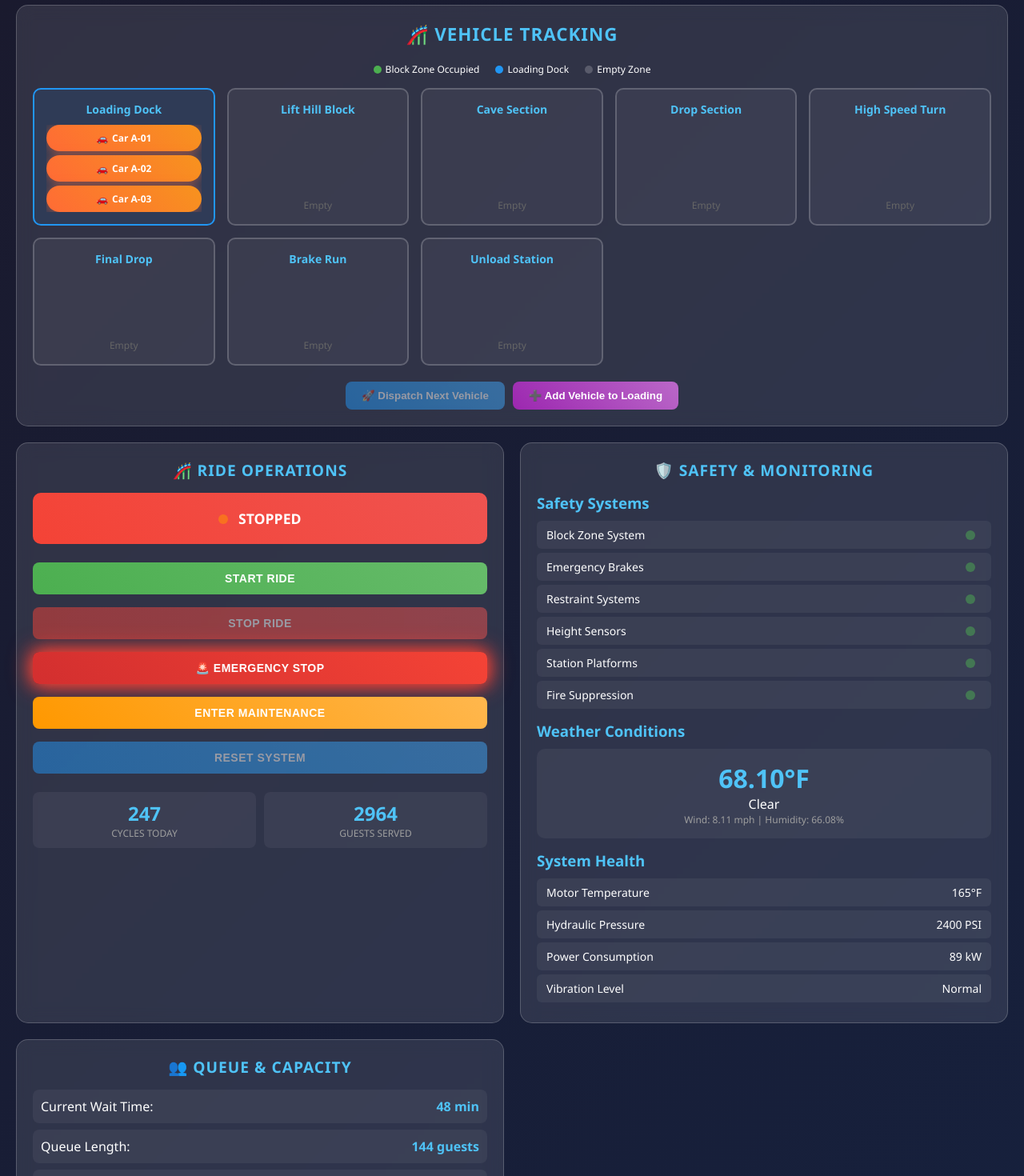
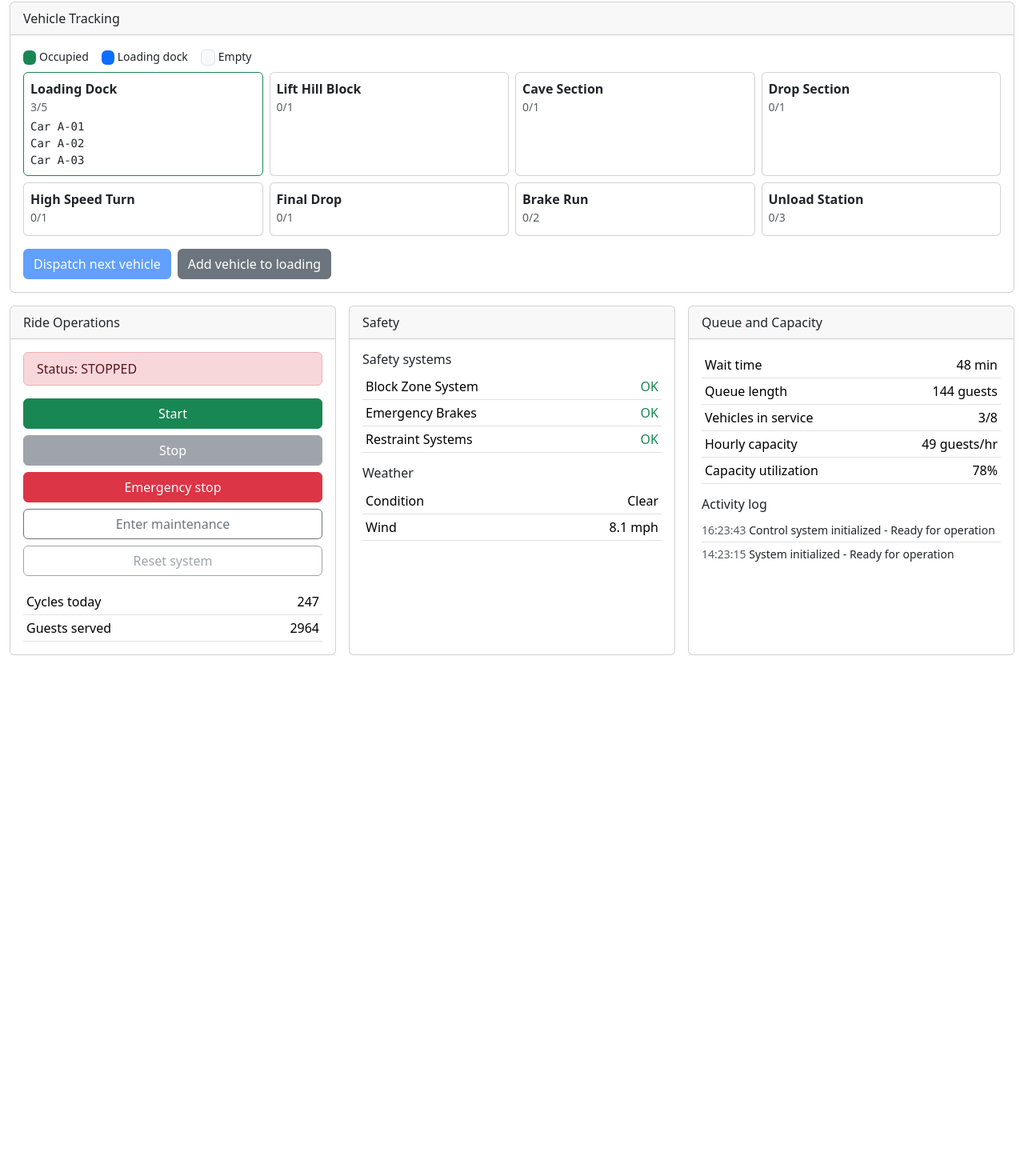
Before and after one commit to egreenfield323/ride-control-system-pages, a Vue app: page / in a window 1280 px wide. Shown: the part 14-1484 px from the top of the page at 80% size. After the commit the page ends 849 px from the top, so only its background shows below. Built offline with nearby package versions, Linux system fonts and the light colour scheme.

Commit message:
update styling

```diff
--- a/package.json
+++ b/package.json
@@ -9,6 +9,7 @@
     "preview": "vite preview"
   },
   "dependencies": {
+    "bootstrap": "^5.3.8",
     "vue": "^3.5.13"
   },
   "devDependencies": {
--- a/src/App.vue
+++ b/src/App.vue
@@ -1,156 +1,106 @@
 <template>
-  <div class="main-container">
-    <!-- Vehicle Tracking Section -->
-    <div class="vehicle-tracking-section">
-      <h1 class="vehicle-tracking-header">🎢 Vehicle Tracking</h1>
-
-      <div class="vehicle-legend">
-        <div class="legend-item">
-          <div class="legend-dot" style="background: #4caf50;"></div>
-          <span>Block Zone Occupied</span>
-        </div>
-        <div class="legend-item">
-          <div class="legend-dot" style="background: #2196f3;"></div>
-          <span>Loading Dock</span>
-        </div>
-        <div class="legend-item">
-          <div class="legend-dot" style="background: rgba(255, 255, 255, 0.2);"></div>
-          <span>Empty Zone</span>
-        </div>
+  <div class="container-fluid py-3">
+    <div class="card mb-3">
+      <div class="card-header">Vehicle Tracking</div>
+      <div class="card-body">
+        <div class="d-flex gap-3 small mb-2">
+          <span><span class="badge text-bg-success">&nbsp;</span> Occupied</span>
+          <span><span class="badge text-bg-primary">&nbsp;</span> Loading dock</span>
+          <span><span class="badge text-bg-light border">&nbsp;</span> Empty</span>
         </div>
 
-      <div class="block-zones">
-        <div v-for="zone in blockZones" :key="zone.id" :class="['block-zone', {
-          'occupied': zone.vehicles.length > 0,
-          'loading-dock': zone.id === 'loading'
+        <div class="row row-cols-2 row-cols-md-4 g-2 mb-3">
+          <div class="col" v-for="zone in blockZones" :key="zone.id">
+            <div :class="['card h-100', {
+              'border-success': zone.vehicles.length > 0,
+              'border-primary': zone.id === 'loading'
             }]">
-          <div class="block-zone-title">{{ zone.name }}</div>
-          <div class="vehicle-queue">
-            <div v-for="vehicle in zone.vehicles" :key="vehicle.id" class="vehicle">
-              {{ vehicle.name }}
+              <div class="card-body p-2">
+                <div class="fw-bold">{{ zone.name }}</div>
+                <div class="small text-muted mb-1">{{ zone.vehicles.length }}/{{ zone.maxCapacity }}</div>
+                <div class="font-monospace small" v-for="vehicle in zone.vehicles" :key="vehicle.id">{{ vehicle.name }}</div>
               </div>
-          </div>
-          <div v-if="zone.vehicles.length === 0" style="color: #666; font-size: 12px;">
-            Empty
             </div>
           </div>
         </div>
 
-      <div class="dispatch-controls">
-        <button class="btn-dispatch" @click="dispatchVehicle" :disabled="!canDispatch">
-          🚀 Dispatch Next Vehicle
-        </button>
-        <button class="btn-dispatch" @click="addVehicleToLoading" :disabled="totalVehicles >= maxVehicles"
-          style="background: linear-gradient(45deg, #9c27b0, #ba68c8);">
-          ➕ Add Vehicle to Loading
-        </button>
+        <button class="btn btn-primary me-2" @click="dispatchVehicle" :disabled="!canDispatch">Dispatch next vehicle</button>
+        <button class="btn btn-secondary" @click="addVehicleToLoading" :disabled="totalVehicles >= maxVehicles">Add vehicle to loading</button>
       </div>
     </div>
 
-    <div class="control-panel">
-      <!-- Ride Operations Section -->
-      <div class="section">
-        <h2>🎢 Ride Operations</h2>
+    <div class="row g-3">
+      <div class="col-lg-4">
+        <div class="card h-100">
+          <div class="card-header">Ride Operations</div>
+          <div class="card-body">
+            <div :class="['alert py-2', rideStatusClass]">Status: {{ rideStatus }}</div>
 
-        <div :class="['ride-status', rideStatusClass]">
-          <span :class="['status-indicator', rideStatusIndicator]"></span>
-          {{ rideStatus }}
+            <div class="d-grid gap-2 mb-3">
+              <button class="btn btn-success" @click="startRide" :disabled="rideStatus === 'RUNNING' || emergencyStop">Start</button>
+              <button class="btn btn-secondary" @click="stopRide" :disabled="rideStatus === 'STOPPED'">Stop</button>
+              <button class="btn btn-danger" @click="emergencyStopRide">Emergency stop</button>
+              <button class="btn btn-outline-secondary" @click="toggleMaintenance">
+                {{ maintenanceMode ? 'Exit maintenance' : 'Enter maintenance' }}
+              </button>
+              <button class="btn btn-outline-secondary" @click="resetSystem" :disabled="!emergencyStop && !maintenanceMode">Reset system</button>
             </div>
 
-        <button class="control-button btn-start" @click="startRide"
-          :disabled="rideStatus === 'RUNNING' || emergencyStop">
-          Start Ride
-        </button>
-
-        <button class="control-button btn-stop" @click="stopRide" :disabled="rideStatus === 'STOPPED'">
-          Stop Ride
-        </button>
-
-        <button class="control-button btn-emergency" @click="emergencyStopRide">
-          🚨 EMERGENCY STOP
-        </button>
-
-        <button class="control-button btn-maintenance" @click="toggleMaintenance">
-          {{ maintenanceMode ? 'Exit Maintenance' : 'Enter Maintenance' }}
-        </button>
-
-        <button class="control-button btn-reset" @click="resetSystem" :disabled="!emergencyStop && !maintenanceMode">
-          Reset System
-        </button>
-
-        <div class="system-metrics">
-          <div class="metric">
-            <div class="metric-value">{{ cycleCount }}</div>
-            <div class="metric-label">Cycles Today</div>
-          </div>
-          <div class="metric">
-            <div class="metric-value">{{ guestsServed }}</div>
-            <div class="metric-label">Guests Served</div>
+            <table class="table table-sm mb-0">
+              <tbody>
+                <tr><td>Cycles today</td><td class="text-end">{{ cycleCount }}</td></tr>
+                <tr><td>Guests served</td><td class="text-end">{{ guestsServed }}</td></tr>
+              </tbody>
+            </table>
           </div>
         </div>
       </div>
 
-      <!-- Safety & Monitoring Section -->
-      <div class="section">
-        <h2>🛡️ Safety & Monitoring</h2>
+      <div class="col-lg-4">
+        <div class="card h-100">
+          <div class="card-header">Safety</div>
+          <div class="card-body">
+            <h6>Safety systems</h6>
+            <table class="table table-sm">
+              <tbody>
+                <tr v-for="check in safetyChecks" :key="check.name">
+                  <td>{{ check.name }}</td>
+                  <td :class="['text-end', check.status ? 'text-success' : 'text-danger fw-bold']">{{ check.status ? 'OK' : 'FAULT' }}</td>
+                </tr>
+              </tbody>
+            </table>
 
-        <h3 style="color: #4fc3f7; margin: 15px 0 10px 0;">Safety Systems</h3>
-        <div class="safety-check" v-for="check in safetyChecks" :key="check.name">
-          <span>{{ check.name }}</span>
-          <span :class="['status-indicator', check.status ? 'status-operational' : 'status-critical']"></span>
+            <h6>Weather</h6>
+            <table class="table table-sm mb-0">
+              <tbody>
+                <tr><td>Condition</td><td class="text-end">{{ weather.condition }}</td></tr>
+                <tr><td>Wind</td><td class="text-end">{{ weather.windSpeed.toFixed(1) }} mph</td></tr>
+              </tbody>
+            </table>
           </div>
-
-        <h3 style="color: #4fc3f7; margin: 15px 0 10px 0;">Weather Conditions</h3>
-        <div class="weather-info">
-          <div class="weather-temp">{{ weather.temperature.toFixed(2) }}°F</div>
-          <div>{{ weather.condition }}</div>
-          <div style="font-size: 12px; color: #9e9e9e;">
-            Wind: {{ weather.windSpeed.toFixed(2) }} mph | Humidity: {{ weather.humidity.toFixed(2) }}%
         </div>
       </div>
 
-        <h3 style="color: #4fc3f7; margin: 15px 0 10px 0;">System Health</h3>
-        <div class="safety-check" v-for="system in systemHealth" :key="system.name">
-          <span>{{ system.name }}</span>
-          <span>{{ system.value }}</span>
-        </div>
-      </div>
+      <div class="col-lg-4">
+        <div class="card h-100">
+          <div class="card-header">Queue and Capacity</div>
+          <div class="card-body">
+            <table class="table table-sm">
+              <tbody>
+                <tr><td>Wait time</td><td class="text-end">{{ waitTime }} min</td></tr>
+                <tr><td>Queue length</td><td class="text-end">{{ queueLength }} guests</td></tr>
+                <tr><td>Vehicles in service</td><td class="text-end">{{ totalVehicles }}/{{ maxVehicles }}</td></tr>
+                <tr><td>Hourly capacity</td><td class="text-end">{{ hourlyCapacity }} guests/hr</td></tr>
+                <tr><td>Capacity utilization</td><td class="text-end">{{ capacityPercent }}%</td></tr>
+              </tbody>
+            </table>
 
-      <!-- Queue & Capacity Section -->
-      <div class="section">
-        <h2>👥 Queue & Capacity</h2>
-
-        <div class="queue-info">
-          <span>Current Wait Time:</span>
-          <span style="color: #4fc3f7; font-weight: bold;">{{ waitTime }} min</span>
-        </div>
-
-        <div class="queue-info">
-          <span>Queue Length:</span>
-          <span style="color: #4fc3f7; font-weight: bold;">{{ queueLength }} guests</span>
-        </div>
-
-        <div class="queue-info">
-          <span>Active Vehicles:</span>
-          <span style="color: #4fc3f7; font-weight: bold;">{{ totalVehicles }}/{{ maxVehicles }}</span>
-        </div>
-
-        <div class="queue-info">
-          <span>Hourly Capacity:</span>
-          <span style="color: #4fc3f7; font-weight: bold;">{{ hourlyCapacity }} guests/hr</span>
-        </div>
-
-        <h3 style="color: #4fc3f7; margin: 15px 0 10px 0;">Capacity Utilization</h3>
-        <div class="capacity-bar">
-          <div class="capacity-fill" :style="{ width: capacityPercent + '%' }"></div>
-        </div>
-        <div style="text-align: center; margin-top: 5px;">{{ capacityPercent }}%</div>
-
-        <h3 style="color: #4fc3f7; margin: 15px 0 10px 0;">Activity Log</h3>
-        <div style="max-height: 200px; overflow-y: auto;">
-          <div class="log-entry" v-for="log in activityLog" :key="log.id">
-            <div>{{ log.message }}</div>
-            <div class="log-timestamp">{{ log.timestamp }}</div>
+            <h6>Activity log</h6>
+            <ul class="list-group list-group-flush small activity-log">
+              <li class="list-group-item px-0 py-1" v-for="log in activityLog" :key="log.id">
+                <span class="text-muted">{{ log.timestamp }}</span> {{ log.message }}
+              </li>
+            </ul>
           </div>
         </div>
       </div>
@@ -233,23 +183,12 @@ export default {
       safetyChecks: [
         { name: 'Block Zone System', status: true },
         { name: 'Emergency Brakes', status: true },
-        { name: 'Restraint Systems', status: true },
-        { name: 'Height Sensors', status: true },
-        { name: 'Station Platforms', status: true },
-        { name: 'Fire Suppression', status: true }
+        { name: 'Restraint Systems', status: true }
       ],
       weather: {
-        temperature: 68,
-        condition: 'Partly Cloudy',
-        windSpeed: 8,
-        humidity: 65
+        condition: 'Clear',
+        windSpeed: 8
       },
-      systemHealth: [
-        { name: 'Motor Temperature', value: '165°F' },
-        { name: 'Hydraulic Pressure', value: '2400 PSI' },
-        { name: 'Power Consumption', value: '89 kW' },
-        { name: 'Vibration Level', value: 'Normal' }
-      ],
       activityLog: [
         { id: 1, message: 'System initialized - Ready for operation', timestamp: '14:23:15' }
       ],
@@ -260,10 +199,10 @@ export default {
   computed: {
     rideStatusClass() {
       switch (this.rideStatus) {
-        case 'RUNNING': return 'status-running';
-        case 'STOPPED': return 'status-stopped';
-        case 'MAINTENANCE': return 'status-maintenance-mode';
-        default: return 'status-stopped';
+        case 'RUNNING': return 'alert-success';
+        case 'STOPPED': return 'alert-danger';
+        case 'MAINTENANCE': return 'alert-warning';
+        default: return 'alert-danger';
       }
     },
     rideStatusIndicator() {
@@ -331,7 +270,7 @@ export default {
     emergencyStopRide() {
       this.rideStatus = 'STOPPED';
       this.emergencyStop = true;
-      this.addLog('🚨 EMERGENCY STOP ACTIVATED - All vehicles halted');
+      this.addLog('EMERGENCY STOP ACTIVATED - All vehicles halted');
       this.stopVehicleMovement();
       this.safetyChecks[1].status = false;
     },
@@ -460,20 +399,18 @@ export default {
     },
     updateWeather() {
       // simulate weather changes
-      this.weather.temperature += (Math.random() - 0.5) * 2;
       this.weather.windSpeed += (Math.random() - 0.5) * 3;
-      this.weather.humidity += (Math.random() - 0.5) * 5;
 
       // simulate rain
       if (Math.random() < 0.05) { // 5% chance of rain
         this.weather.condition = 'Rain';
         if (!this.rainAlertShown) {
           this.rainAlertShown = true;
-          this.addLog('⚠️ Weather alert: Rain detected. Prepare to shut down the ride.');
+          this.addLog('Weather alert: Rain detected. Prepare to shut down the ride.');
         }
       } else {
         this.rainAlertShown = false;
-        this.weather.condition = Math.random() < 0.5 ? 'Partly Cloudy' : 'Clear';
+        this.weather.condition = 'Clear';
       }
     }
 
@@ -487,14 +424,6 @@ export default {
         // simulate new guests entering queue
         const newGuests = Math.floor(Math.random() * 4) + 1; // 1–4 new guests per update
         this.queueLength += newGuests;
-
-        // randomly update system health (testing)
-        if (Math.random() < 0.1) {
-          const randomSystem = this.systemHealth[Math.floor(Math.random() * this.systemHealth.length)];
-          if (randomSystem.name === 'Motor Temperature') {
-            randomSystem.value = Math.floor(160 + Math.random() * 20) + '°F';
-          }
-        }
       }
     }, 5000); // queue increases every 5 seconds
 
--- a/src/assets/styles.css
+++ b/src/assets/styles.css
@@ -1,396 +1,4 @@
-* {
-  margin: 0;
-  padding: 0;
-  box-sizing: border-box;
+.activity-log {
+  max-height: 220px;
+  overflow-y: auto;
 }
-
-body {
-  font-family: "Segoe UI", Tahoma, Geneva, Verdana, sans-serif;
-  background: linear-gradient(135deg, #1a1a2e, #16213e);
-  color: #ffffff;
-  overflow-x: auto;
-}
-
-.main-container {
-  display: grid;
-  grid-template-rows: auto 1fr;
-  gap: 20px;
-  padding: 20px;
-  min-height: 100vh;
-}
-
-.vehicle-tracking-section {
-  background: rgba(255, 255, 255, 0.1);
-  backdrop-filter: blur(10px);
-  border-radius: 15px;
-  padding: 20px;
-  border: 1px solid rgba(255, 255, 255, 0.2);
-}
-
-.control-panel {
-  display: grid;
-  grid-template-columns: 1fr 1fr 1fr;
-  grid-gap: 20px;
-}
-
-.section {
-  background: rgba(255, 255, 255, 0.1);
-  backdrop-filter: blur(10px);
-  border-radius: 15px;
-  padding: 20px;
-  border: 1px solid rgba(255, 255, 255, 0.2);
-}
-
-.section h2 {
-  color: #4fc3f7;
-  margin-bottom: 15px;
-  text-align: center;
-  font-size: 1.2em;
-  text-transform: uppercase;
-  letter-spacing: 1px;
-}
-
-.vehicle-tracking-header {
-  color: #4fc3f7;
-  margin-bottom: 20px;
-  text-align: center;
-  font-size: 1.4em;
-  text-transform: uppercase;
-  letter-spacing: 1px;
-}
-
-.block-zones {
-  display: grid;
-  grid-template-columns: repeat(auto-fit, minmax(200px, 1fr));
-  gap: 15px;
-  margin-bottom: 20px;
-}
-
-.block-zone {
-  background: rgba(255, 255, 255, 0.05);
-  border: 2px solid rgba(255, 255, 255, 0.2);
-  border-radius: 10px;
-  padding: 15px;
-  text-align: center;
-  position: relative;
-  transition: all 0.3s ease;
-  display: flex;
-  flex-direction: column;
-  justify-content: space-between;
-  min-height: 160px;
-}
-
-.block-zone.occupied {
-  border-color: #4caf50;
-  background: rgba(76, 175, 80, 0.1);
-}
-
-.block-zone.loading-dock {
-  border-color: #2196f3;
-  background: rgba(33, 150, 243, 0.1);
-}
-
-.block-zone-title {
-  font-weight: bold;
-  color: #4fc3f7;
-  margin-bottom: 10px;
-  font-size: 14px;
-}
-
-.vehicle-queue {
-  display: flex;
-  flex-direction: column;
-  gap: 5px;
-  flex-grow: 1;
-  overflow-y: auto;
-  max-height: 160px;
-}
-
-.vehicle {
-  background: linear-gradient(45deg, #ff6b35, #f7931e);
-  color: white;
-  padding: 8px 12px;
-  border-radius: 20px;
-  font-size: 12px;
-  font-weight: bold;
-  text-align: center;
-  box-shadow: 0 2px 10px rgba(255, 107, 53, 0.3);
-  animation: vehicle-glow 2s infinite alternate;
-  position: relative;
-}
-
-.vehicle::before {
-  content: "🚗";
-  margin-right: 5px;
-}
-
-@keyframes vehicle-glow {
-  from {
-    box-shadow: 0 2px 10px rgba(255, 107, 53, 0.3);
-  }
-  to {
-    box-shadow: 0 2px 15px rgba(255, 107, 53, 0.6);
-  }
-}
-
-.dispatch-controls {
-  display: flex;
-  gap: 10px;
-  justify-content: center;
-  margin-top: 15px;
-}
-
-.status-indicator {
-  display: inline-block;
-  width: 12px;
-  height: 12px;
-  border-radius: 50%;
-  margin-right: 8px;
-  animation: pulse 2s infinite;
-}
-
-.status-operational {
-  background-color: #4caf50;
-}
-.status-warning {
-  background-color: #ff9800;
-}
-.status-critical {
-  background-color: #f44336;
-}
-.status-maintenance {
-  background-color: #9e9e9e;
-}
-
-@keyframes pulse {
-  0% {
-    opacity: 1;
-  }
-  50% {
-    opacity: 0.5;
-  }
-  100% {
-    opacity: 1;
-  }
-}
-
-.ride-status {
-  text-align: center;
-  padding: 20px;
-  border-radius: 10px;
-  margin-bottom: 15px;
-  font-weight: bold;
-  font-size: 1.1em;
-}
-
-.status-running {
-  background: linear-gradient(45deg, #4caf50, #66bb6a);
-}
-.status-stopped {
-  background: linear-gradient(45deg, #f44336, #ef5350);
-}
-.status-maintenance-mode {
-  background: linear-gradient(45deg, #ff9800, #ffb74d);
-}
-
-.control-button {
-  width: 100%;
-  padding: 12px;
-  margin: 8px 0;
-  border: none;
-  border-radius: 8px;
-  font-size: 14px;
-  font-weight: bold;
-  cursor: pointer;
-  transition: all 0.3s ease;
-  text-transform: uppercase;
-  letter-spacing: 0.5px;
-}
-
-.btn-start {
-  background: linear-gradient(45deg, #4caf50, #66bb6a);
-  color: white;
-}
-
-.btn-stop {
-  background: linear-gradient(45deg, #f44336, #ef5350);
-  color: white;
-}
-
-.btn-emergency {
-  background: linear-gradient(45deg, #d32f2f, #f44336);
-  color: white;
-  animation: emergency-glow 1s infinite alternate;
-}
-
-.btn-dispatch {
-  background: linear-gradient(45deg, #2196f3, #42a5f5);
-  color: white;
-  padding: 10px 20px;
-  border: none;
-  border-radius: 8px;
-  font-weight: bold;
-  cursor: pointer;
-  transition: all 0.3s ease;
-}
-
-.btn-maintenance {
-  background: linear-gradient(45deg, #ff9800, #ffb74d);
-  color: white;
-}
-
-.btn-reset {
-  background: linear-gradient(45deg, #2196f3, #42a5f5);
-  color: white;
-}
-
-@keyframes emergency-glow {
-  from {
-    box-shadow: 0 0 5px #f44336;
-  }
-  to {
-    box-shadow: 0 0 20px #f44336, 0 0 30px #f44336;
-  }
-}
-
-.control-button:hover,
-.btn-dispatch:hover {
-  transform: translateY(-2px);
-  box-shadow: 0 5px 15px rgba(0, 0, 0, 0.3);
-}
-
-.control-button:disabled,
-.btn-dispatch:disabled {
-  opacity: 0.5;
-  cursor: not-allowed;
-  transform: none;
-}
-
-.queue-info {
-  display: flex;
-  justify-content: space-between;
-  align-items: center;
-  padding: 10px;
-  background: rgba(255, 255, 255, 0.05);
-  border-radius: 8px;
-  margin: 8px 0;
-}
-
-.capacity-bar {
-  width: 100%;
-  height: 20px;
-  background: rgba(255, 255, 255, 0.1);
-  border-radius: 10px;
-  overflow: hidden;
-  margin: 10px 0;
-}
-
-.capacity-fill {
-  height: 100%;
-  background: linear-gradient(90deg, #f44336, #ff9800, #4caf50);
-  transition: width 0.5s ease;
-  border-radius: 10px;
-}
-
-.safety-check {
-  display: flex;
-  justify-content: space-between;
-  align-items: center;
-  padding: 8px 12px;
-  background: rgba(255, 255, 255, 0.05);
-  border-radius: 6px;
-  margin: 5px 0;
-  font-size: 14px;
-}
-
-.weather-info {
-  text-align: center;
-  padding: 15px;
-  background: rgba(255, 255, 255, 0.05);
-  border-radius: 10px;
-  margin: 10px 0;
-}
-
-.weather-temp {
-  font-size: 2em;
-  font-weight: bold;
-  color: #4fc3f7;
-}
-
-.log-entry {
-  padding: 8px;
-  background: rgba(255, 255, 255, 0.05);
-  border-left: 3px solid #4fc3f7;
-  margin: 5px 0;
-  font-size: 12px;
-  border-radius: 4px;
-}
-
-.log-timestamp {
-  color: #9e9e9e;
-  font-size: 11px;
-}
-
-.system-metrics {
-  display: grid;
-  grid-template-columns: 1fr 1fr;
-  gap: 10px;
-  margin: 15px 0;
-}
-
-.metric {
-  text-align: center;
-  padding: 10px;
-  background: rgba(255, 255, 255, 0.05);
-  border-radius: 8px;
-}
-
-.metric-value {
-  font-size: 1.5em;
-  font-weight: bold;
-  color: #4fc3f7;
-}
-
-.metric-label {
-  font-size: 12px;
-  color: #9e9e9e;
-  text-transform: uppercase;
-}
-
-.vehicle-legend {
-  display: flex;
-  justify-content: center;
-  gap: 20px;
-  margin-bottom: 15px;
-  font-size: 12px;
-}
-
-.legend-item {
-  display: flex;
-  align-items: center;
-  gap: 5px;
-}
-
-.legend-dot {
-  width: 10px;
-  height: 10px;
-  border-radius: 50%;
-}
-
-@media (max-width: 1400px) {
-  .control-panel {
-    grid-template-columns: 1fr 1fr;
-  }
-}
-
-@media (max-width: 768px) {
-  .main-container {
-    grid-template-rows: auto 1fr;
-  }
-  .control-panel {
-    grid-template-columns: 1fr;
-  }
-  .block-zones {
-    grid-template-columns: repeat(auto-fit, minmax(150px, 1fr));
-  }
-}
--- a/src/main.js
+++ b/src/main.js
@@ -1,3 +1,4 @@
+import 'bootstrap/dist/css/bootstrap.min.css'
 import './assets/styles.css'
 
 import { createApp } from 'vue'
```
Also changed, not shown: 1 other file (tests, documents, lock files or other folders). Lines whose indentation alone changed are shown as unchanged.
